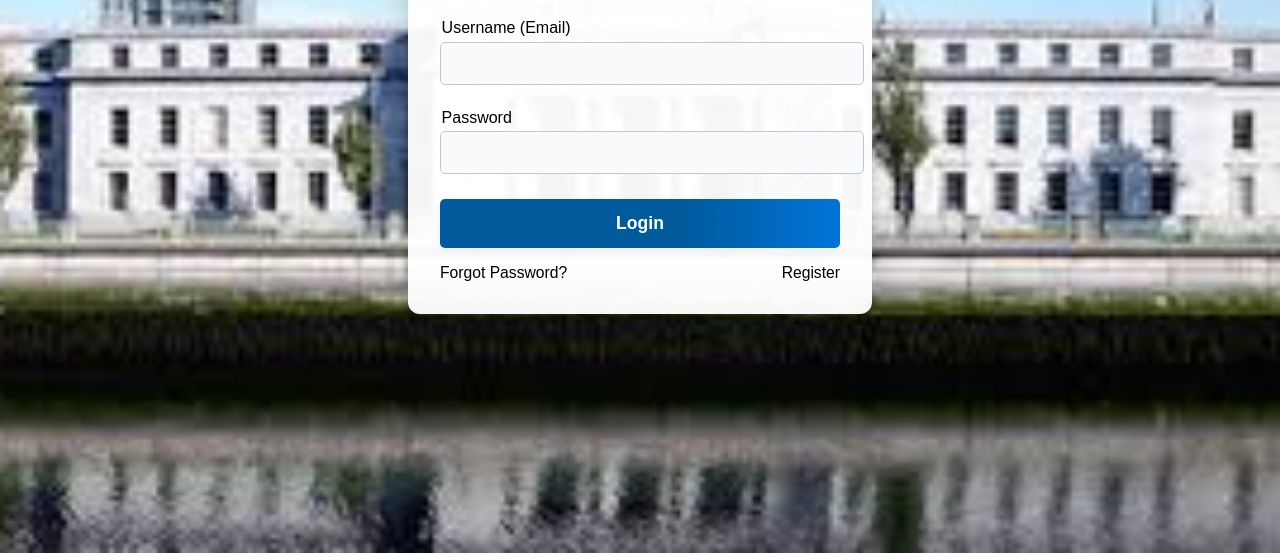
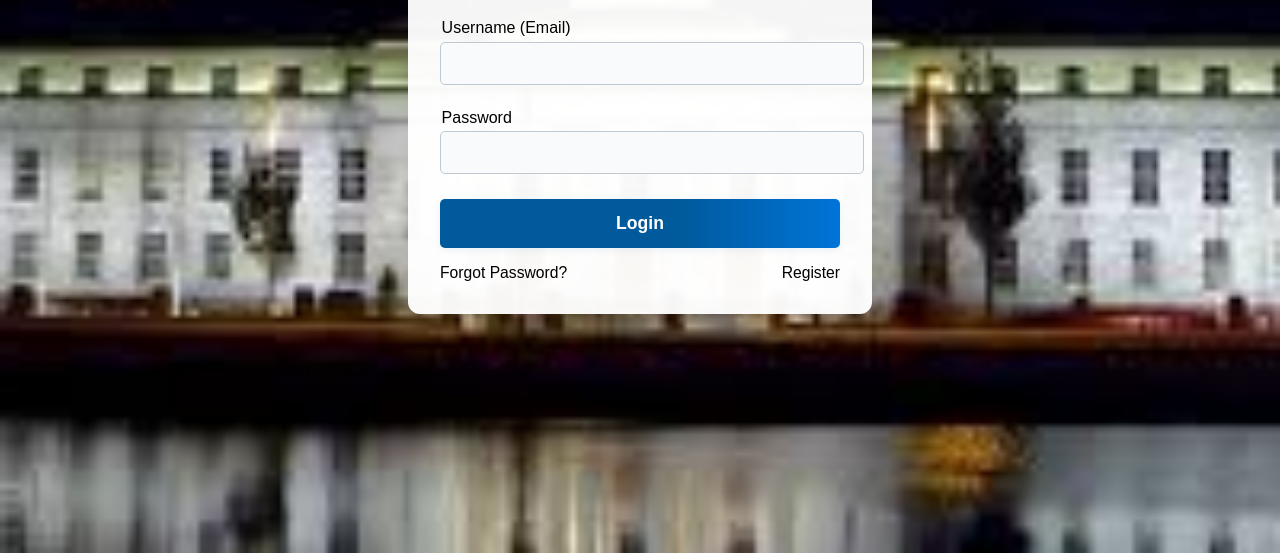
Before and after one commit to AssetCCC/Asset-Management-Sytstem-CCC, a plain HTML site: page index.html in a window 1280 px wide. Shown: the part 247-800 px from the top of the page. Drawn offline with nearby package versions, Linux system fonts and the light colour scheme.

Commit message:
Add files via upload

```diff
--- a/index.html
+++ b/index.html
@@ -150,7 +150,7 @@
         .login-bg {
             position: fixed;
             top: 0; left: 0; width: 100vw; height: 100vh;
-            background: url('cork-city-hall-login.jpg') no-repeat center center fixed;
+            /* The background image will be set by JavaScript */
             background-size: cover;
             z-index: 0;
         }
@@ -217,6 +217,17 @@
       // Firestore and Auth are now available as firebase.firestore() and firebase.auth()
     </script>
     <script>
+        // Randomly select a background image for the login page
+        (function() {
+            var images = ['cork_city_hall_night.jpg', 'cork-city-hall-login.jpg'];
+            var chosen = images[Math.floor(Math.random() * images.length)];
+            var loginBg = document.getElementById('login-bg');
+            if (loginBg) {
+                loginBg.style.background = "url('" + chosen + "') no-repeat center center fixed";
+                loginBg.style.backgroundSize = 'cover';
+            }
+        })();
+
         // Remove demo user logic and in-memory assets array
 
         // Fetch assets from Firestore and display on map
```
